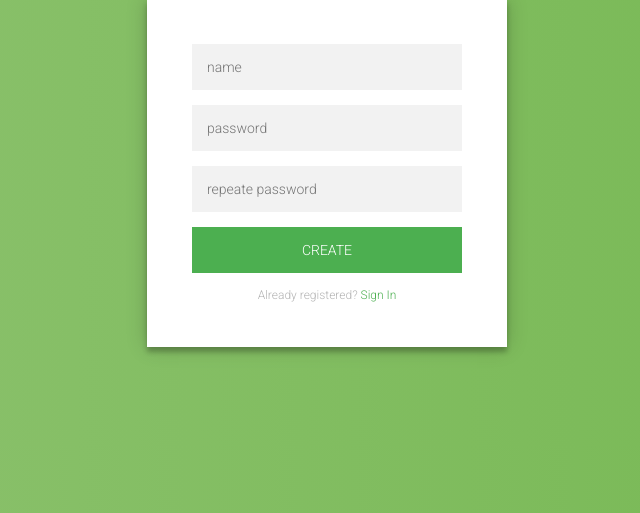
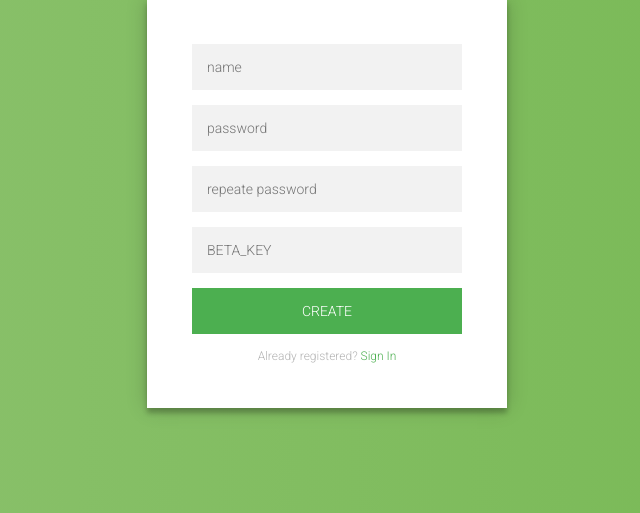
Before and after one commit to TestVPN/TestVPN-web, a PHP site: page /register.php in a window 1280 px wide. Shown: the part 110-623 px from the top of the page, without its empty margins (313-953 px from the left). Run offline with PHP 8.4, Linux system fonts and the light colour scheme.

Commit message:
Add betakey input and ignore secrets.php

```diff
--- a/register.php
+++ b/register.php
@@ -12,6 +12,7 @@ function print_html_main($fail_reason)
 				<input id="username" name="username" type="text" placeholder="name"/>
 				<input id="password" name="password" type="password" placeholder="password"/>
 				<input id="repeate_password" name="repeate_password" type="password" placeholder="repeate password"/>
+				<input id="beta_key" name="beta_key" type="text" placeholder="BETA_KEY"/>
 				<!-- <input type="text" placeholder="email address"/> -->
 				<button>create</button>
 				<p class="message">Already registered? <a href="login.php">Sign In</a></p>
```
Also changed, not shown: 1 other file.
